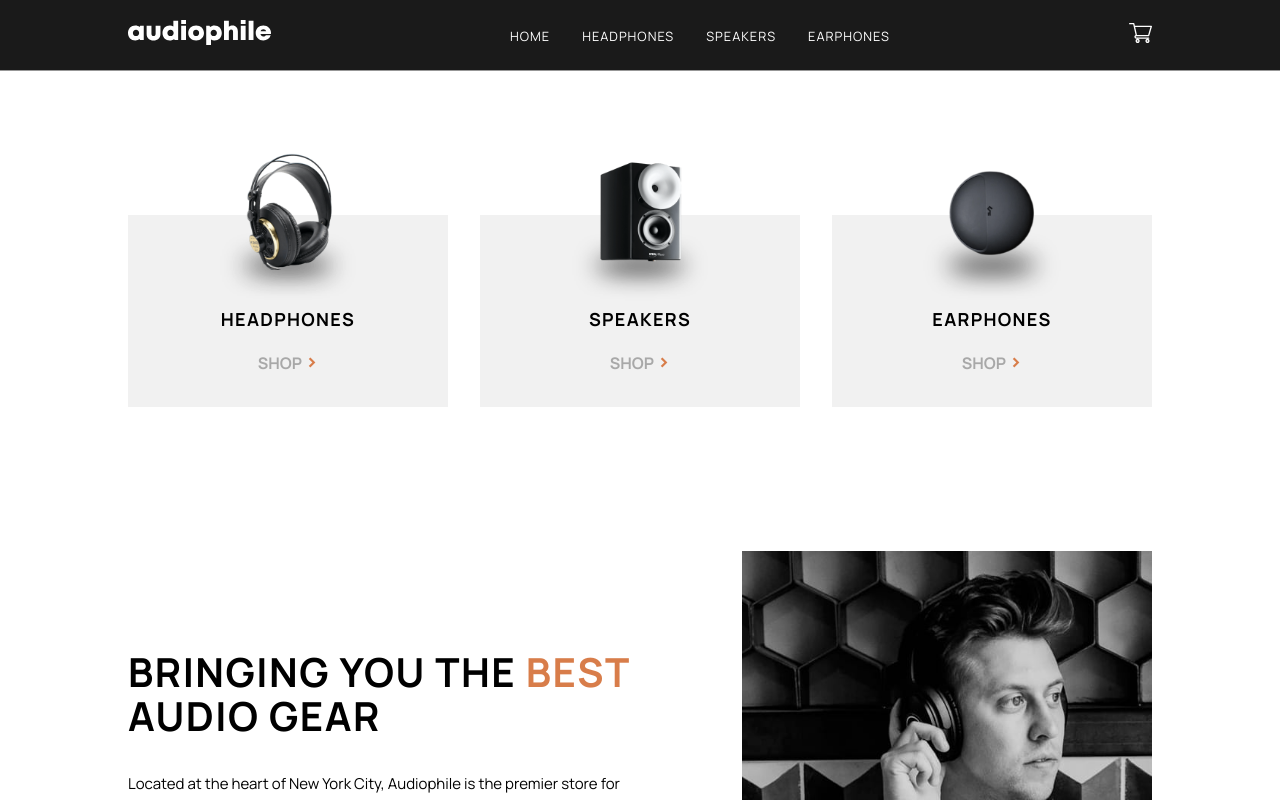
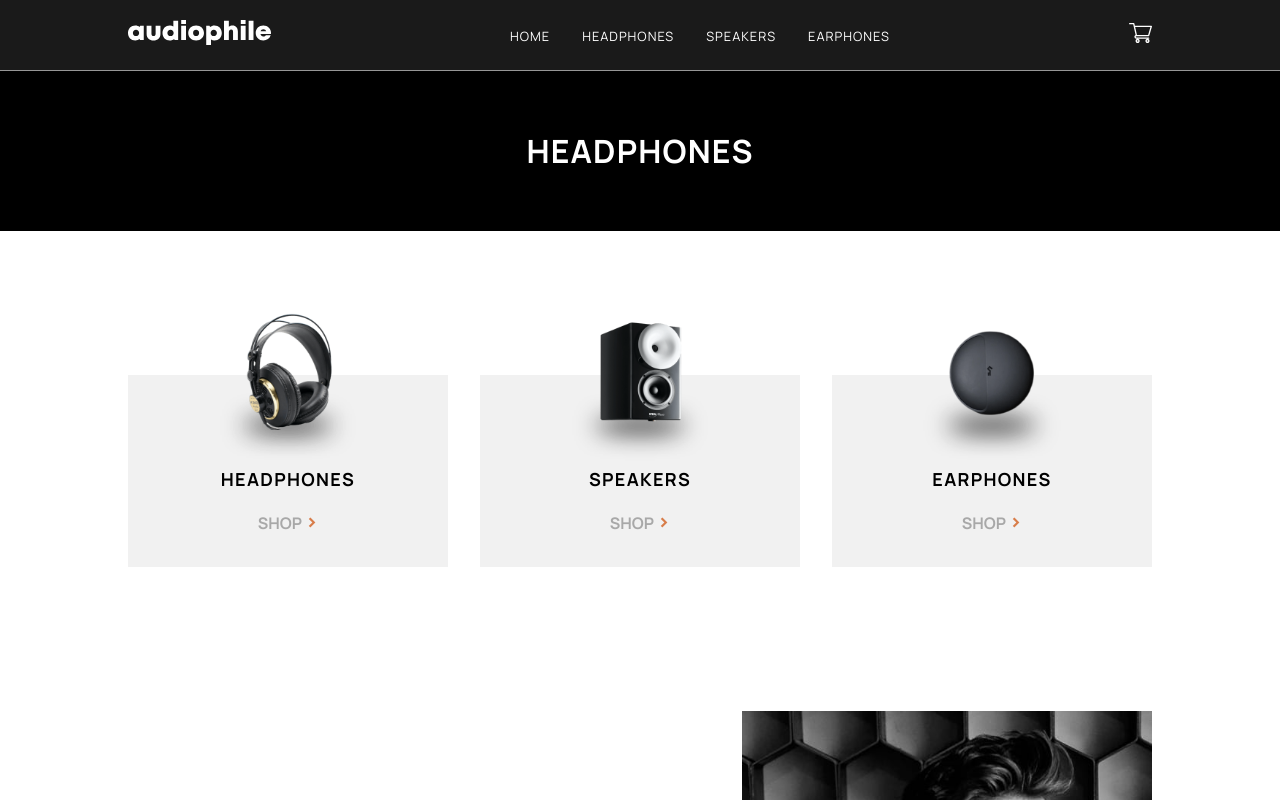
Before and after one commit to DaveWesl/audiophile-ecommerce-website, a React (Create React App) app: page / in a window 1280 px wide. Shown: the top 800 px of the page. Built offline with nearby package versions, Linux system fonts and the light colour scheme.

Commit message:
started and finished Header

```diff
--- /dev/null
+++ b/src/components/Header/Header.css
@@ -0,0 +1,12 @@
+.header {
+    display: flex;
+    justify-content: center;
+    align-items: center;
+    height: 10rem;
+    background-color: rgba(0, 0, 0, 1);
+}
+
+.header-h3 {
+    color: white;
+    margin: 0;
+}
--- /dev/null
+++ b/src/components/Header/Header.js
@@ -0,0 +1,12 @@
+import React from "react";
+import "./Header.css";
+
+function Header({pageHeader}) {
+    return (
+        <div className="header">
+            <h3 className="header-h3">{pageHeader}</h3>
+        </div>
+     );
+}
+
+export default Header;
--- a/src/pages/Headphones/Headphones.js
+++ b/src/pages/Headphones/Headphones.js
@@ -2,11 +2,13 @@ import React from "react";
 import "./Headphones.css";
 import PreviewSmall from "../../components/PreviewSmall/PreviewSmall";
 import Bringing from '../../components/Bringing/Bringing';
+import Header from "../../components/Header/Header";
 
 
 function Headphones() {
     return (
         <div>
+            <Header pageHeader="Headphones"/>
             <PreviewSmall />
             <Bringing />
         </div>
```
